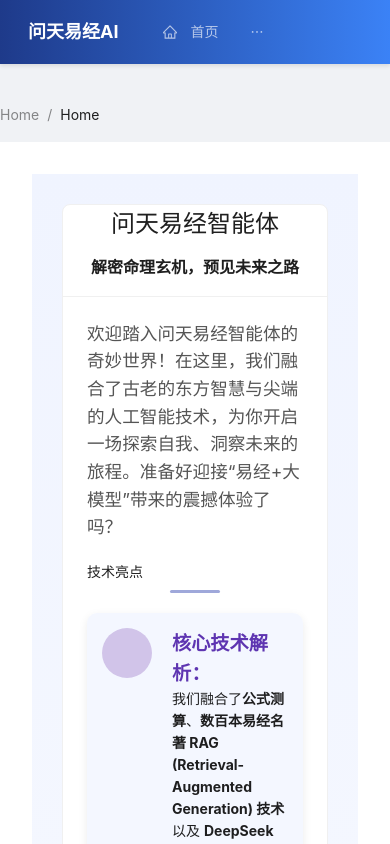
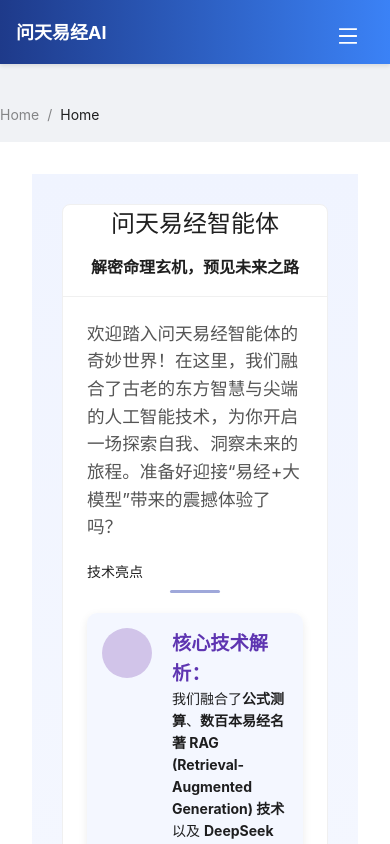
Before and after one commit to 593817844/wtian, a Vue app in the folder ui/: page /home in a window 390 px wide. Shown: the top 844 px of the page. Built offline with nearby package versions, Linux system fonts and the light colour scheme; a small style sheet from the web is missing.

Commit message:
前端首页适配手机端

```diff
--- a/ui/package.json
+++ b/ui/package.json
@@ -8,6 +8,7 @@
     "lint": "vue-cli-service lint"
   },
   "dependencies": {
+    "@vueuse/core": "^13.1.0",
     "ant-design-vue": "^4.2.6",
     "axios": "^1.8.4",
     "core-js": "^3.8.3",
--- a/ui/src/App.vue
+++ b/ui/src/App.vue
@@ -2,7 +2,18 @@
   <a-layout class="layout">
     <a-layout-header class="header">
       <div class="logo">问天易经AI</div>
+      <!-- 移动端汉堡菜单按钮 -->
+      <a-button
+        class="menu-toggle"
+        type="text"
+        @click="toggleDrawer"
+        v-if="isMobile"
+      >
+        <MenuOutlined />
+      </a-button>
+      <!-- 桌面端水平菜单 -->
       <a-menu
+        v-if="!isMobile"
         v-model:selectedKeys="current"
         theme="dark"
         mode="horizontal"
@@ -22,6 +33,34 @@
           64卦占卜
         </a-menu-item>
       </a-menu>
+      <!-- 移动端抽屉菜单 -->
+      <a-drawer
+        title="菜单"
+        placement="right"
+        :visible="drawerVisible"
+        @close="toggleDrawer"
+        class="mobile-menu"
+      >
+        <a-menu
+          v-model:selectedKeys="current"
+          mode="vertical"
+          theme="light"
+          @click="handleMenuClick"
+        >
+          <a-menu-item key="home">
+            <HomeOutlined />
+            首页
+          </a-menu-item>
+          <a-menu-item key="bazi">
+            <CalculatorOutlined />
+            八字测算
+          </a-menu-item>
+          <a-menu-item key="guagua">
+            <CompassOutlined />
+            64卦占卜
+          </a-menu-item>
+        </a-menu>
+      </a-drawer>
     </a-layout-header>
     <a-layout-content class="content">
       <a-breadcrumb style="margin: 16px 0; font-size: 14px;">
@@ -40,58 +79,85 @@
 
 <script setup>
 import { ref, computed } from 'vue';
-import { HomeOutlined, CalculatorOutlined, CompassOutlined } from '@ant-design/icons-vue';
+import {
+  HomeOutlined,
+  CalculatorOutlined,
+  CompassOutlined,
+  MenuOutlined,
+} from '@ant-design/icons-vue';
 import { useRouter, useRoute } from 'vue-router';
+import { useWindowSize } from '@vueuse/core';
 
 const router = useRouter();
 const route = useRoute();
 
-const current = computed(() => {
-  return [route.name || 'home']; // Use 'home' as the key to match the menu
-});
+// 检测屏幕是否为移动端
+const { width } = useWindowSize();
+const isMobile = computed(() => width.value <= 768);
 
+// 控制抽屉显示
+const drawerVisible = ref(false);
+const toggleDrawer = () => {
+  drawerVisible.value = !drawerVisible.value;
+};
+
+// 菜单选中状态
+const current = computed(() => [route.name?.toLowerCase() || 'home']);
+
+// 路由跳转
 const goToRoute = (routeName) => {
   router.push({ name: routeName });
+  if (isMobile.value) {
+    drawerVisible.value = false; // 移动端选择后关闭抽屉
+  }
+};
+
+// 处理抽屉菜单点击
+const handleMenuClick = ({ key }) => {
+  const routeMap = {
+    home: 'Home',
+    bazi: 'Bazi',
+    guagua: 'Gua',
+  };
+  goToRoute(routeMap[key]);
 };
 </script>
 
 <style scoped>
 .layout {
   min-height: 100vh;
-  background: #f0f2f5; /* Light background for the entire layout */
+  background: #f0f2f5;
 }
 
-/* Header Styling */
 .header {
-  background: linear-gradient(90deg, #1e3a8a, #3b82f6); /* Gradient header */
+  background: linear-gradient(90deg, #1e3a8a, #3b82f6);
   box-shadow: 0 2px 4px rgba(0, 0, 0, 0.1);
   position: sticky;
   top: 0;
   z-index: 1000;
+  display: flex;
+  align-items: center;
+  justify-content: space-between;
+  padding: 0 16px;
 }
 
 .logo {
-  float: left;
-  width: auto;
-  height: 31px;
-  margin: 16px 24px 16px 0;
   color: white;
-  text-align: center;
-  line-height: 31px;
   font-size: 22px;
   font-weight: bold;
-  padding: 0 12px;
+  line-height: 31px;
+  margin: 16px 24px 16px 0;
   transition: transform 0.3s ease;
 }
 
 .logo:hover {
-  transform: scale(1.05); /* Slight zoom effect on hover */
+  transform: scale(1.05);
 }
 
-/* Transparent Menu */
 .transparent-menu {
   background: transparent !important;
   border-bottom: none;
+  flex: 1;
 }
 
 .transparent-menu .ant-menu-item {
@@ -111,9 +177,13 @@ const goToRoute = (routeName) => {
   border-bottom: 2px solid white;
 }
 
-/* Content Styling */
+.menu-toggle {
+  color: white;
+  font-size: 20px;
+}
+
 .content {
-  padding: 0 50px; /* Default padding for larger screens */
+  padding: 0 50px;
   margin-top: 24px;
 }
 
@@ -121,17 +191,16 @@ const goToRoute = (routeName) => {
   background: #ffffff;
   padding: 32px;
   min-height: 280px;
-  margin: 0 50px; /* Default margin for larger screens */
+  margin: 0 50px;
   border-radius: 12px;
-  box-shadow: 0 4px 12px rgba(0, 0, 0, 0.05); /* Subtle shadow for depth */
+  box-shadow: 0 4px 12px rgba(0, 0, 0, 0.05);
   transition: box-shadow 0.3s ease;
 }
 
 .content-wrapper:hover {
-  box-shadow: 0 6px 16px rgba(0, 0, 0, 0.1); /* Enhanced shadow on hover */
+  box-shadow: 0 6px 16px rgba(0, 0, 0, 0.1);
 }
 
-/* Footer Styling */
 .footer {
   text-align: center;
   background: #ffffff;
@@ -141,20 +210,19 @@ const goToRoute = (routeName) => {
   border-top: 1px solid #e8e8e8;
 }
 
-/* Responsive Design: Remove padding and margins on smaller screens */
 @media (max-width: 768px) {
   .content {
-    padding: 0; /* Remove padding on smaller screens */
+    padding: 0;
   }
 
   .content-wrapper {
-    margin: 0; /* Remove margin on smaller screens */
-    border-radius: 0; /* Remove rounded corners for full-width */
-    box-shadow: none; /* Remove shadow on mobile for cleaner look */
+    margin: 0;
+    border-radius: 0;
+    box-shadow: none;
   }
 
   .header {
-    padding: 0 16px; /* Adjust header padding for mobile */
+    padding: 0 16px;
   }
 
   .logo {
@@ -162,16 +230,11 @@ const goToRoute = (routeName) => {
     margin: 16px 16px 16px 0;
   }
 
-  .transparent-menu .ant-menu-item {
-    font-size: 14px; /* Smaller font for mobile */
-  }
-
   .footer {
     padding: 16px;
   }
 }
 
-/* Dark Theme Adjustments */
 [data-theme='dark'] .layout {
   background: #1f1f1f;
 }
--- a/ui/src/api/config.js
+++ b/ui/src/api/config.js
@@ -1,2 +1,2 @@
-export const API_BASE_URL = 'http://127.0.0.1:8000'; // 替换为你的后端地址
-// export const API_BASE_URL = 'http://47.107.237.220:80/api'; // 生产环境
+// export const API_BASE_URL = 'http://127.0.0.1:8000'; // 替换为你的后端地址
+export const API_BASE_URL = 'http://47.107.237.220:80/api'; // 生产环境
```
Also changed, not shown: 1 other file (tests, documents, lock files or other folders).
